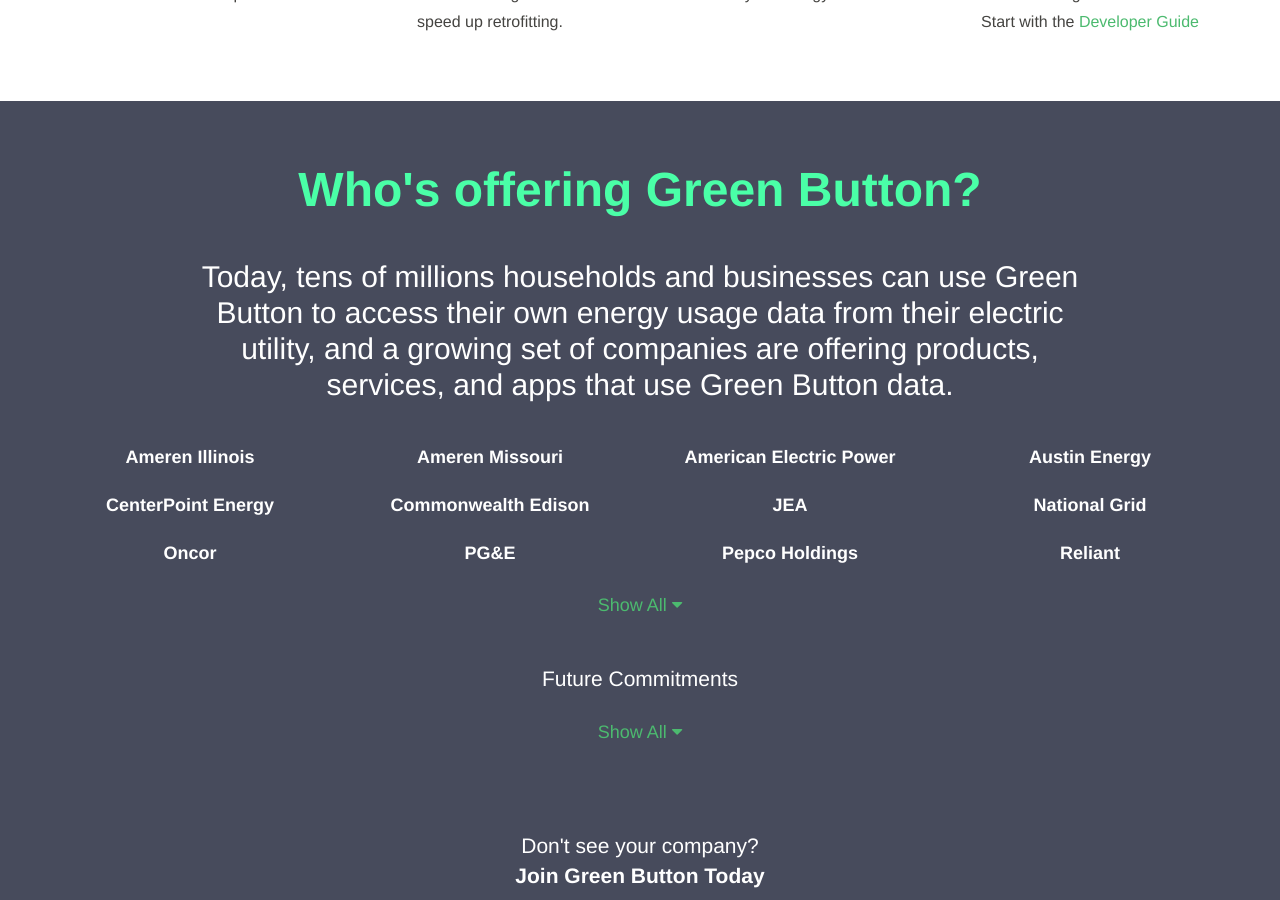
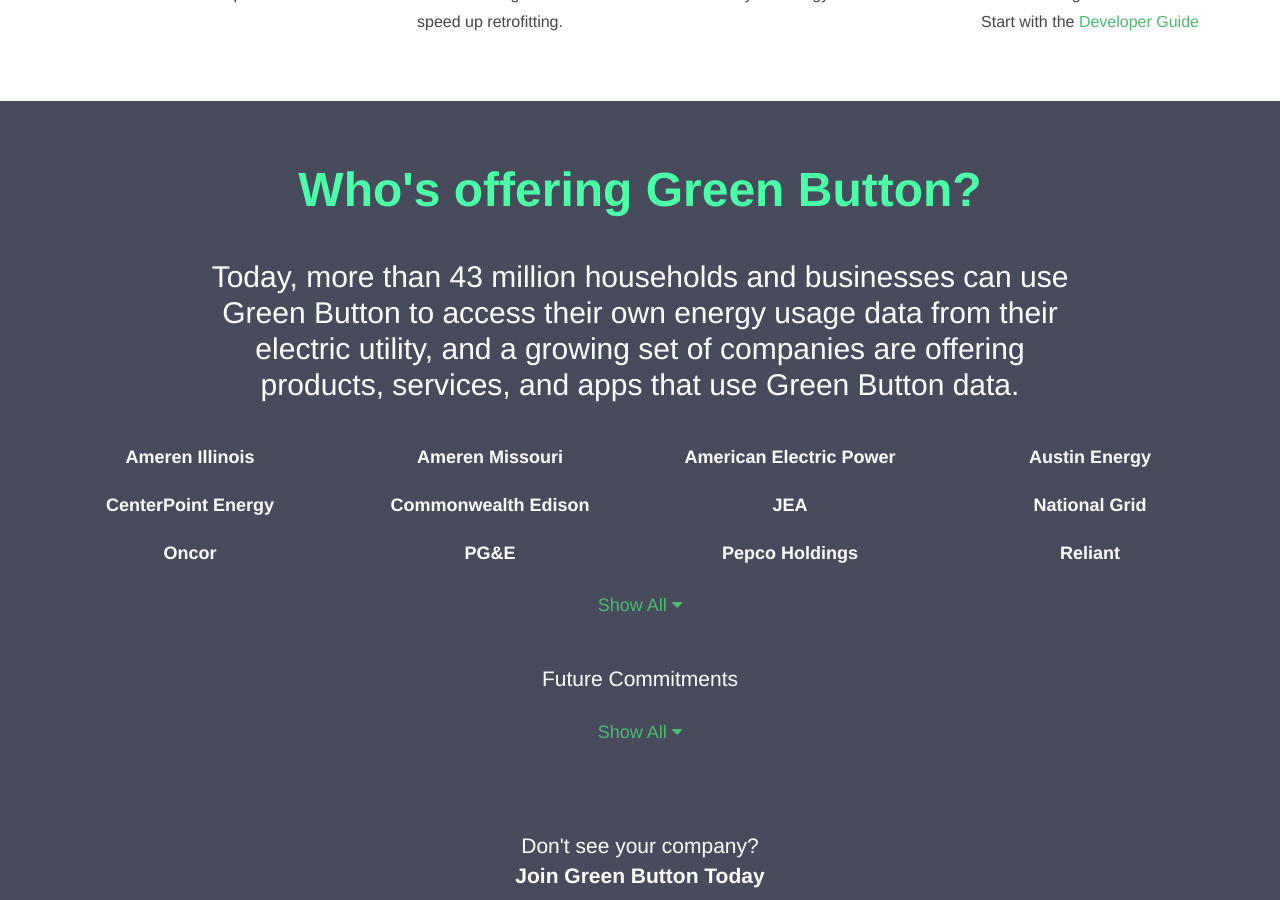
Before and after one commit to green-button/green-button.github.io, a Jekyll site: the page built from index.html, in a window 1280 px wide and 900 px high, scrolled down 1074 px. Built offline with Jekyll 4.4.1, drawn with Linux system fonts in a browser that asks for light colours.

Commit message:
Update index.html

```diff
--- a/index.html
+++ b/index.html
@@ -53,7 +53,7 @@ title: Home
   <div class="section-container">
     <div class="section-content">
       <h2 class="section-title">Who's offering Green Button?</h2>
-      <p class="lede">Today, tens of millions households and businesses can use Green Button to access their own energy usage data from their electric utility, and a growing set of companies are offering products, services, and apps that use Green Button data.</p>
+      <p class="lede">Today, more than 43 million households and businesses can use Green Button to access their own energy usage data from their electric utility, and a growing set of companies are offering products, services, and apps that use Green Button data.</p>
       <ul class="partner_list">
         {% for partner in site.data.partners %}
         {% if partner.status == "implemented" %}
```
